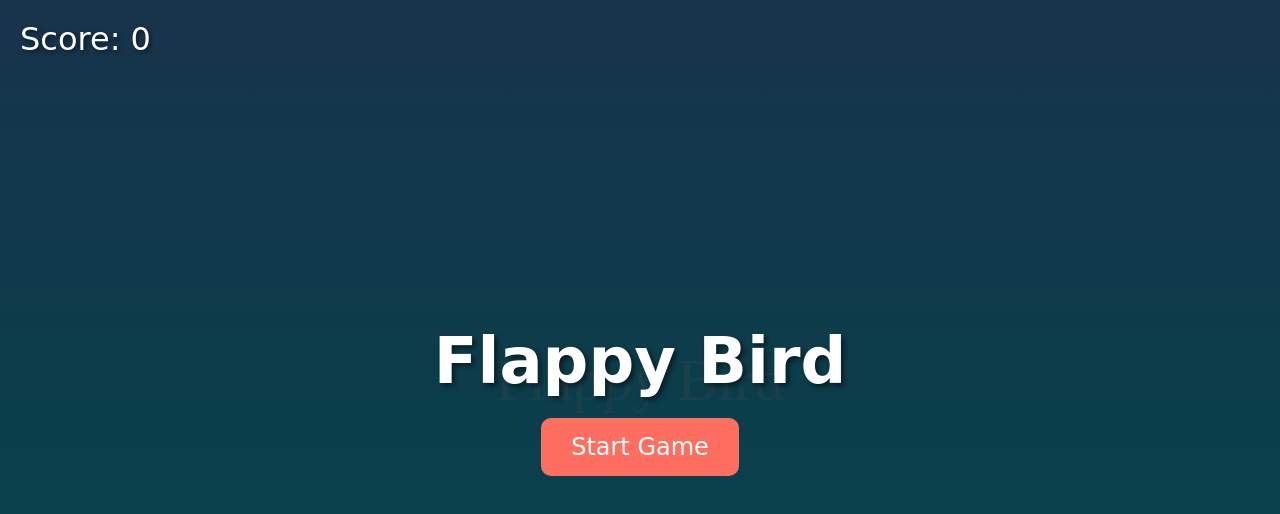
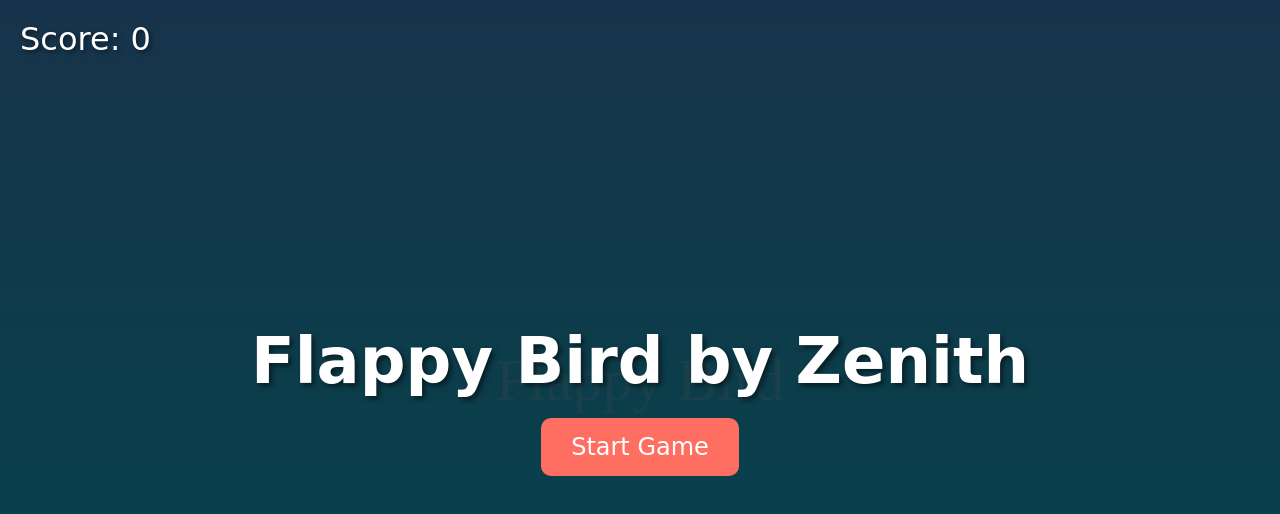
Before and after one commit to zenithgoredon-debug/game, a plain HTML site: page index.html in a window 1280 px wide. Drawn offline with Linux system fonts and the light colour scheme.

Commit message:
Update index.html

```diff
--- a/index.html
+++ b/index.html
@@ -81,7 +81,7 @@
 <body>
     <canvas id="gameCanvas"></canvas>
     <div id="startScreen">
-        <h1>Flappy Bird</h1>
+        <h1>Flappy Bird by Zenith</h1>
         <button id="startButton">Start Game</button>
     </div>
     <div id="gameOverScreen" style="display: none;">
@@ -278,4 +278,5 @@
         });
     </script>
 </body>
+
 </html>
```
